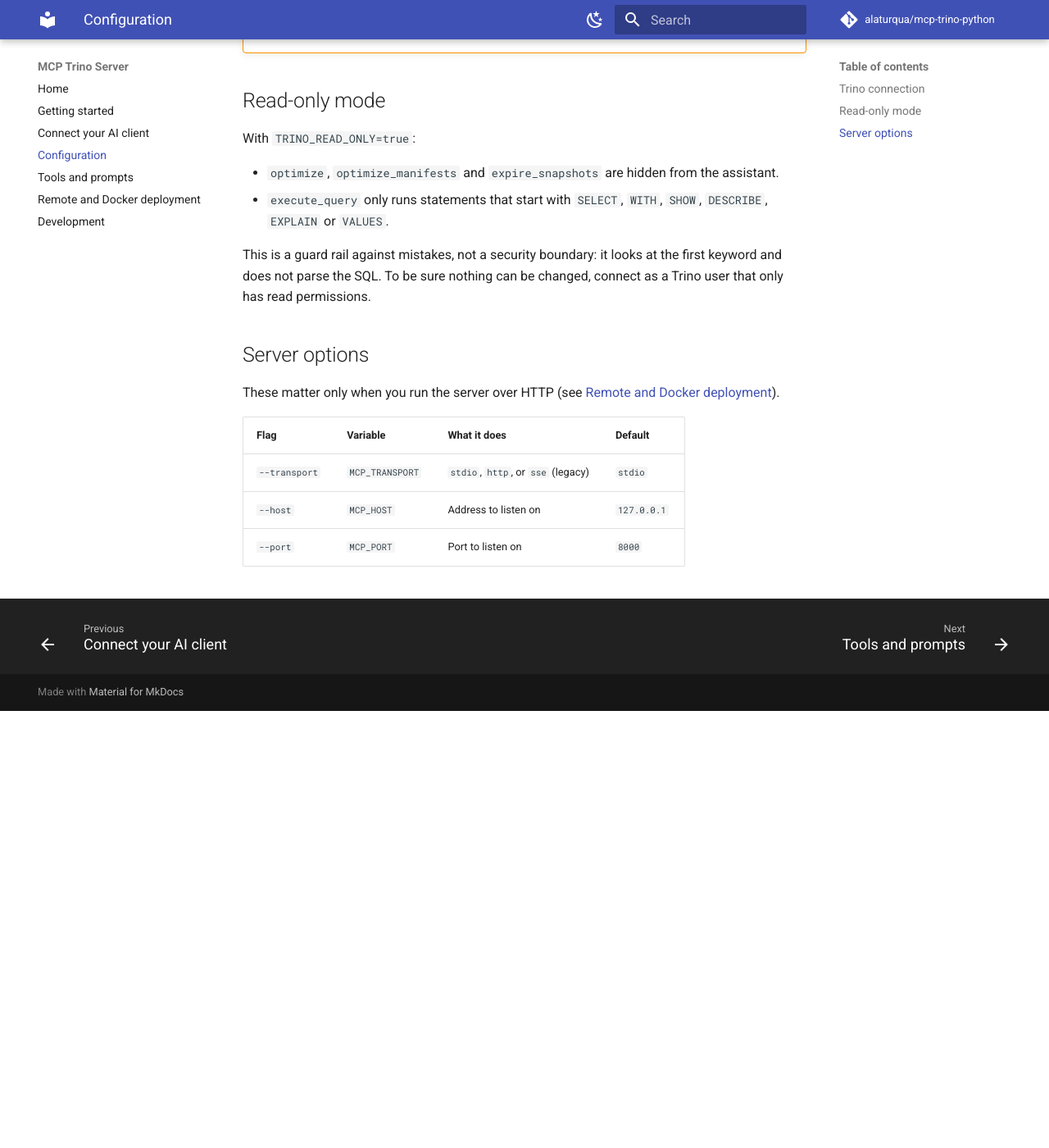
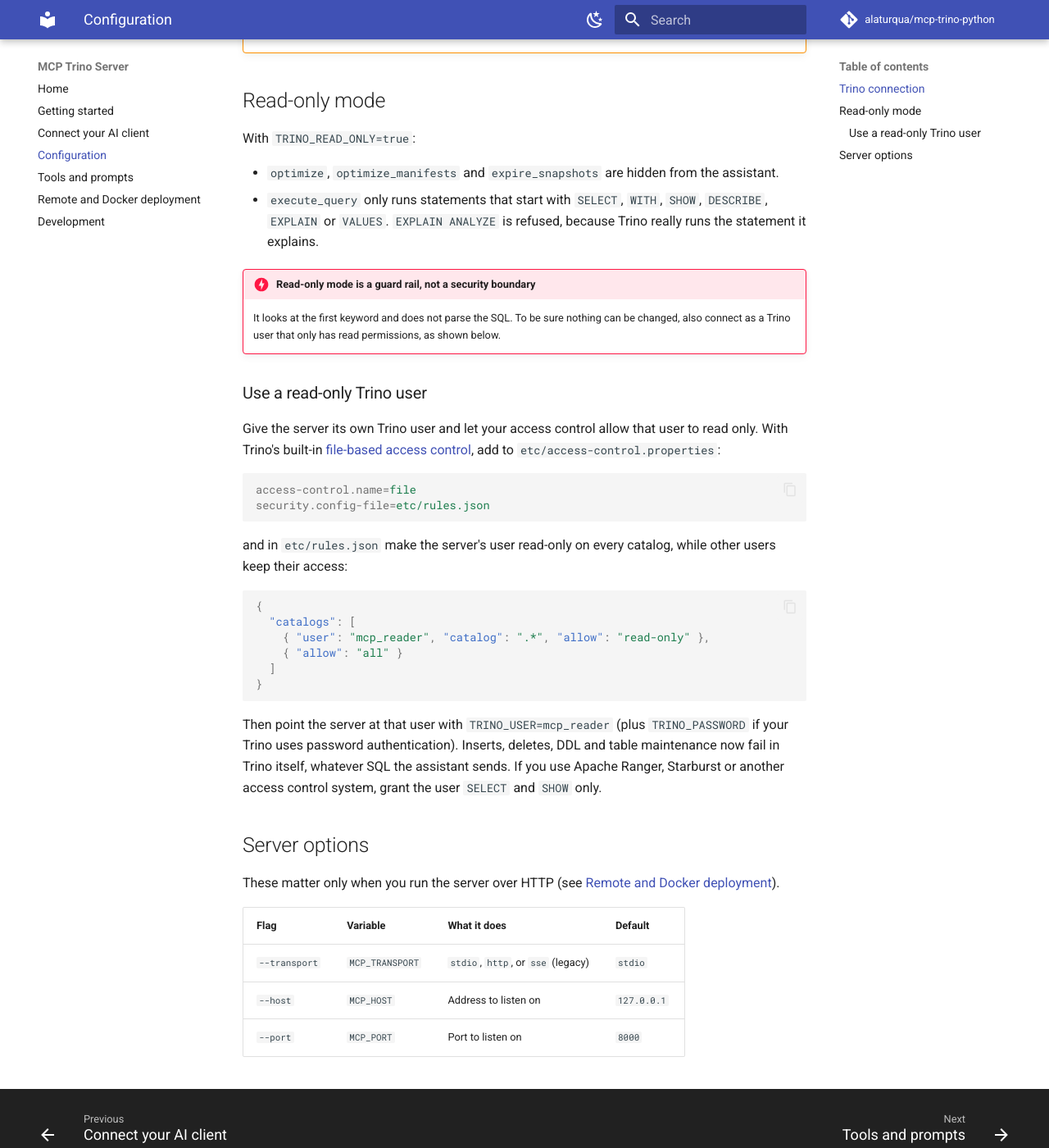
Before and after one commit to alaturqua/mcp-trino-python, an MkDocs documentation site: the page built from docs/configuration.md, in a window 1280 px wide and 1400 px high, scrolled down 812 px. Shown: the whole window at 82% size. Built offline with MkDocs 1.6.1 and Material for MkDocs 9.7.7, drawn with Linux system fonts in a browser that asks for light colours; comment, search, counter and statistics services are not loaded; before the commit the page ends 1679 px from its top, so only the background shows below that.

Commit message:
fix: harden read-only mode and add security policy (#15)
* fix: block EXPLAIN ANALYZE in read-only mode and quote identifiers

EXPLAIN ANALYZE executes the statement it explains, so in read-only mode it
could still write data. Catalog, schema and table names are now quoted in
generated SQL so a crafted name cannot change the statement.

* docs: add security policy and read-only Trino user guide

````diff
--- a/docs/configuration.md
+++ b/docs/configuration.md
@@ -25,9 +25,37 @@ With `TRINO_READ_ONLY=true`:
 
 - `optimize`, `optimize_manifests` and `expire_snapshots` are hidden from the assistant.
 - `execute_query` only runs statements that start with `SELECT`, `WITH`, `SHOW`, `DESCRIBE`, `EXPLAIN` or `VALUES`.
+  `EXPLAIN ANALYZE` is refused, because Trino really runs the statement it explains.
 
-This is a guard rail against mistakes, not a security boundary: it looks at the first keyword and does not parse the
-SQL. To be sure nothing can be changed, connect as a Trino user that only has read permissions.
+!!! danger "Read-only mode is a guard rail, not a security boundary"
+    It looks at the first keyword and does not parse the SQL. To be sure nothing can be changed, also connect as a
+    Trino user that only has read permissions, as shown below.
+
+### Use a read-only Trino user
+
+Give the server its own Trino user and let your access control allow that user to read only. With Trino's built-in
+[file-based access control](https://trino.io/docs/current/security/file-system-access-control.html), add to
+`etc/access-control.properties`:
+
+```properties
+access-control.name=file
+security.config-file=etc/rules.json
+```
+
+and in `etc/rules.json` make the server's user read-only on every catalog, while other users keep their access:
+
+```json
+{
+  "catalogs": [
+    { "user": "mcp_reader", "catalog": ".*", "allow": "read-only" },
+    { "allow": "all" }
+  ]
+}
+```
+
+Then point the server at that user with `TRINO_USER=mcp_reader` (plus `TRINO_PASSWORD` if your Trino uses password
+authentication). Inserts, deletes, DDL and table maintenance now fail in Trino itself, whatever SQL the assistant
+sends. If you use Apache Ranger, Starburst or another access control system, grant the user `SELECT` and `SHOW` only.
 
 ## Server options
 
````
Also changed, not shown: SECURITY.md (added, +15 -0 lines), 3 other files.
